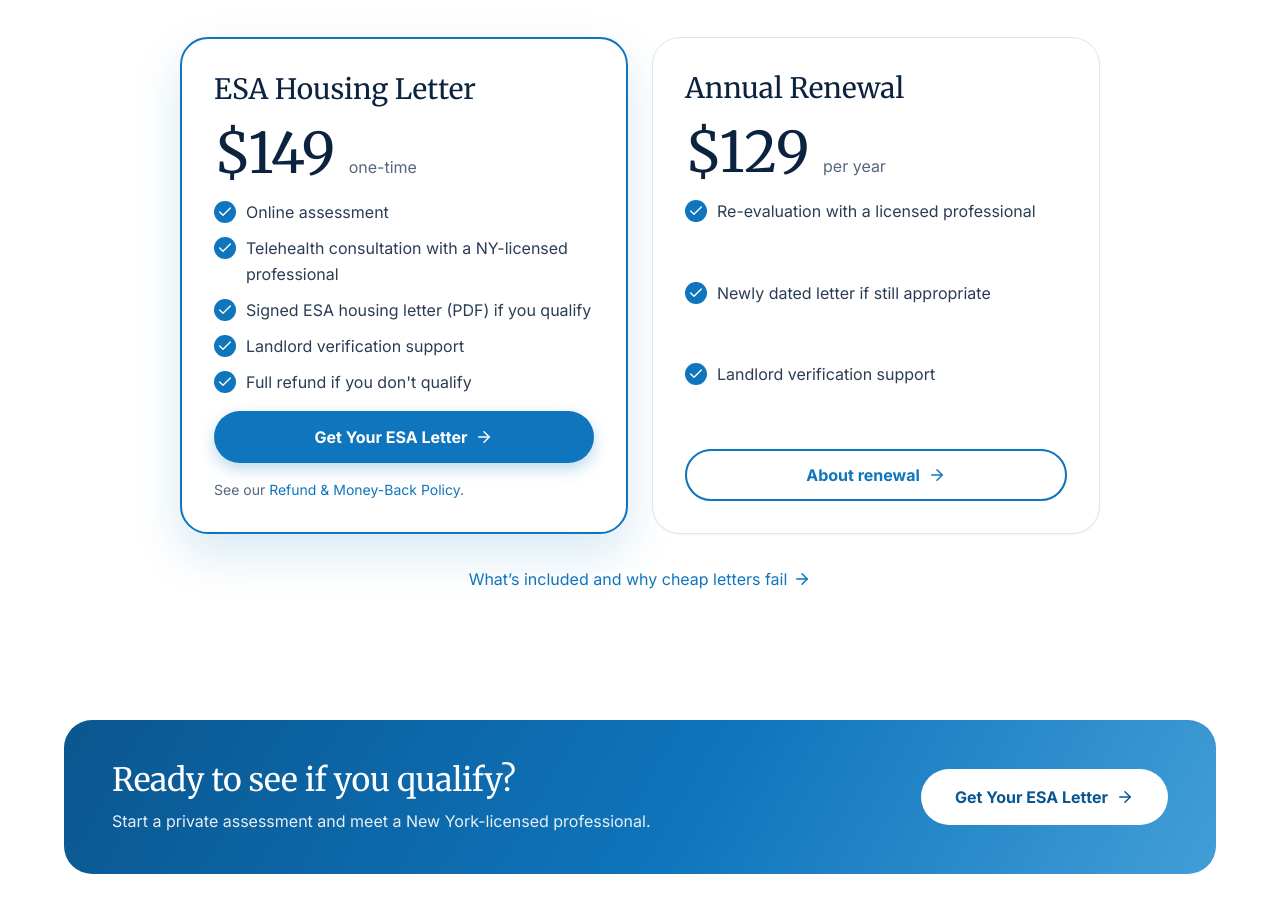
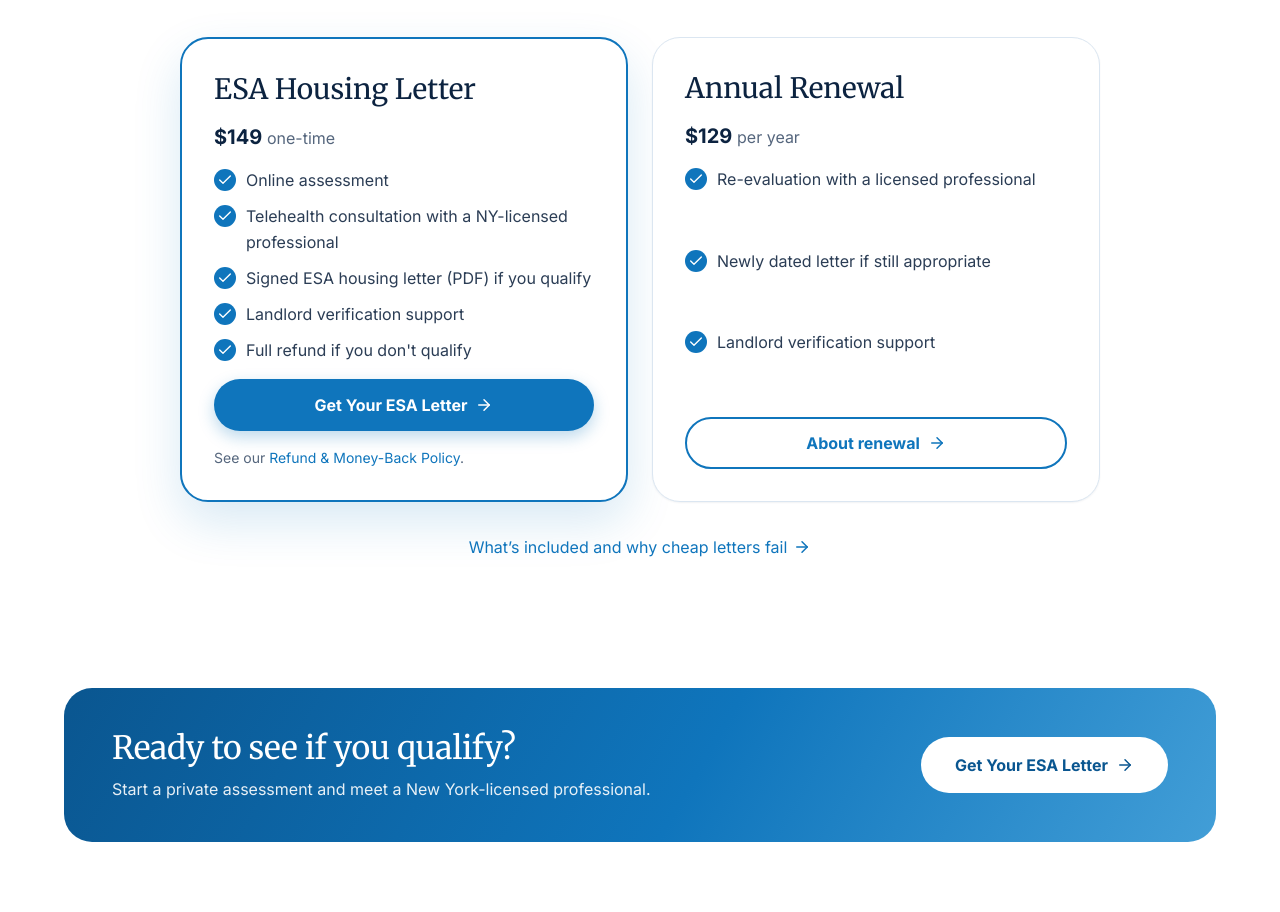
Before and after one commit to Aman-scripts/esaletternew-york, a Next.js app: page / in a window 1280 px wide. Shown: the part 4852-5764 px from the top of the page. Built offline with nearby package versions, Linux system fonts and the light colour scheme; no server answers.

Commit message:
refactor(pricing): change pricing price to h4 with text-h4
- Change .pricing__price element from paragraph to h4 in PricingBlock.tsx
- Apply .text-h4 typography class
- Remove custom 56px/44px font-size override in globals.css

```diff
--- a/app/globals.css
+++ b/app/globals.css
@@ -2270,22 +2270,11 @@ a.card:hover .card__more svg {
 
 .pricing__price {
   margin: 0;
-  font-family: var(--font-serif), Georgia, serif;
-  font-size: 44px;
-  font-weight: 400;
-  line-height: 52px;
-  color: var(--ink-900);
-}
-
-@media (min-width: 1024px) {
-  .pricing__price {
-    font-size: 56px;
-    line-height: 60px;
-  }
 }
 
 .pricing__price small {
   color: var(--ink-500);
+  font-weight: 400;
 }
 
 .pricing__list {
--- a/components/modules/PricingBlock.tsx
+++ b/components/modules/PricingBlock.tsx
@@ -23,9 +23,9 @@ export function PricingBlock() {
     <div className="pricing">
       <div className="pricing__card pricing__card--featured">
         <h3 className="pricing__name text-h3">ESA Housing Letter</h3>
-        <p className="pricing__price">
+        <h4 className="pricing__price text-h4">
           {formatPrice(site.pricing.letter)} <small className="pricing__period text-body-normal">one-time</small>
-        </p>
+        </h4>
         <ul className="pricing__list">
           {letterIncludes.map((item) => (
             <li key={item}>
@@ -41,9 +41,9 @@ export function PricingBlock() {
       </div>
       <div className="pricing__card">
         <h3 className="pricing__name text-h3">Annual Renewal</h3>
-        <p className="pricing__price">
+        <h4 className="pricing__price text-h4">
           {formatPrice(site.pricing.renewal)} <small className="pricing__period text-body-normal">per year</small>
-        </p>
+        </h4>
         <ul className="pricing__list">
           {renewalIncludes.map((item) => (
             <li key={item}>
```
